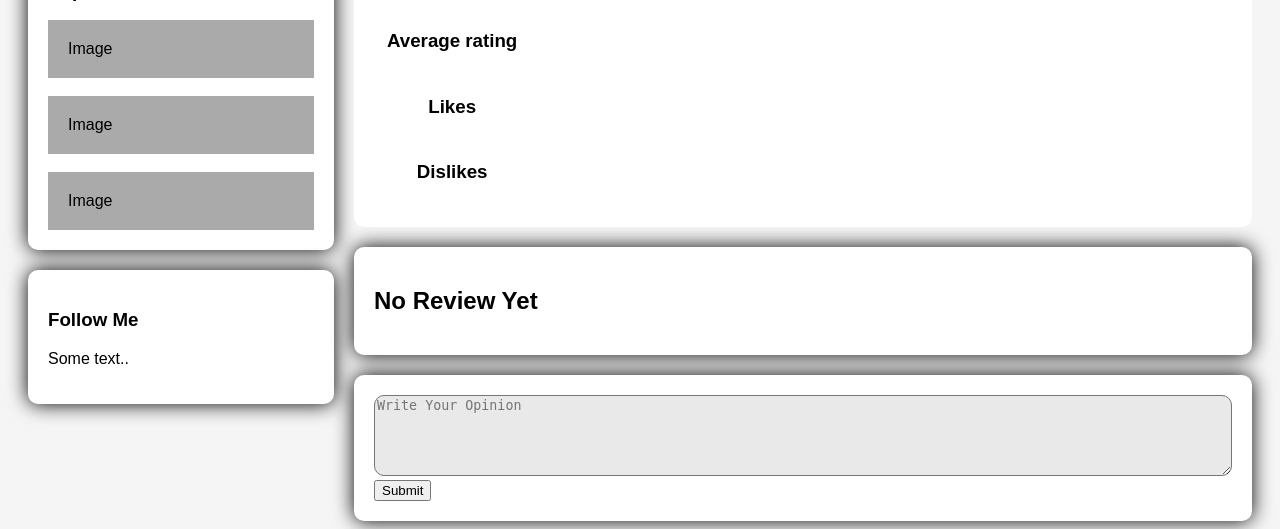
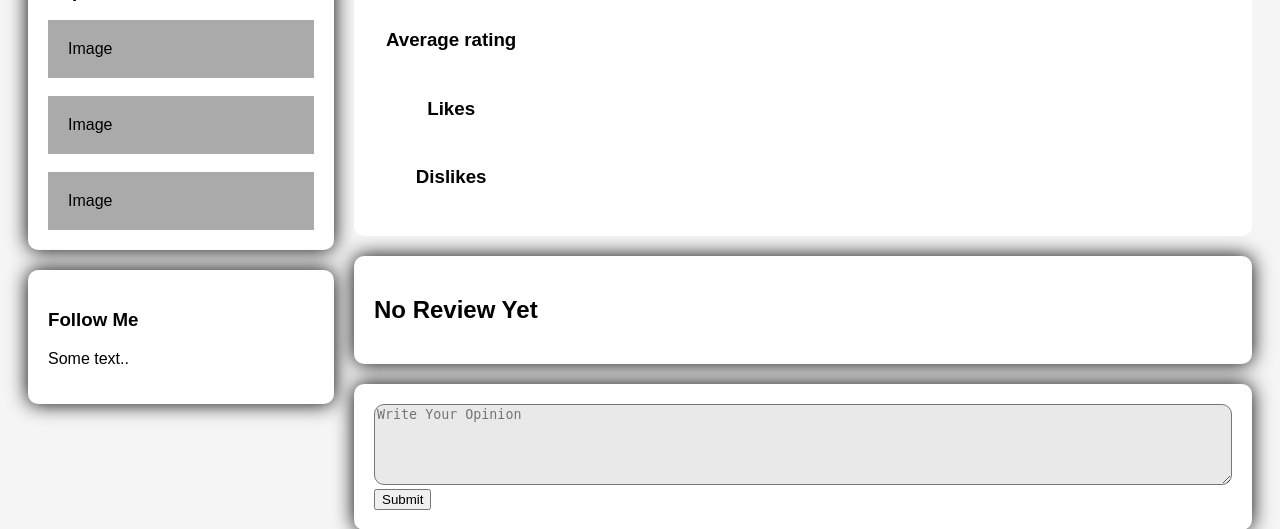
Before and after one commit to Shahrukh912/Reviewer, a PHP site: page /review/detailreview.php in a window 1280 px wide. Shown: the part 445-974 px from the top of the page. Run offline with PHP 8.4, Linux system fonts and the light colour scheme; data that the repository does not hold is empty.

Commit message:
Update detailreview.css

```diff
--- a/review/detailreview.css
+++ b/review/detailreview.css
@@ -99,17 +99,23 @@ body {
   width: 60%;
   padding-left: 0px;
 }
+.MainViewrightcolumn td{
+  padding: 0px 30px 5px 0px;
+}
 
 .MainView .MainViewleftcolumn img{
 		height: 300px;
 		width:300px;
 		border-radius: 100%;
 }
+
 textarea{
     width: 100%;
     border-radius: 10px;
     background-color: #eae9e9;
 }
+
+
 
 @media screen and (max-width: 1280px) {
 	.MainViewleftcolumn {
```
